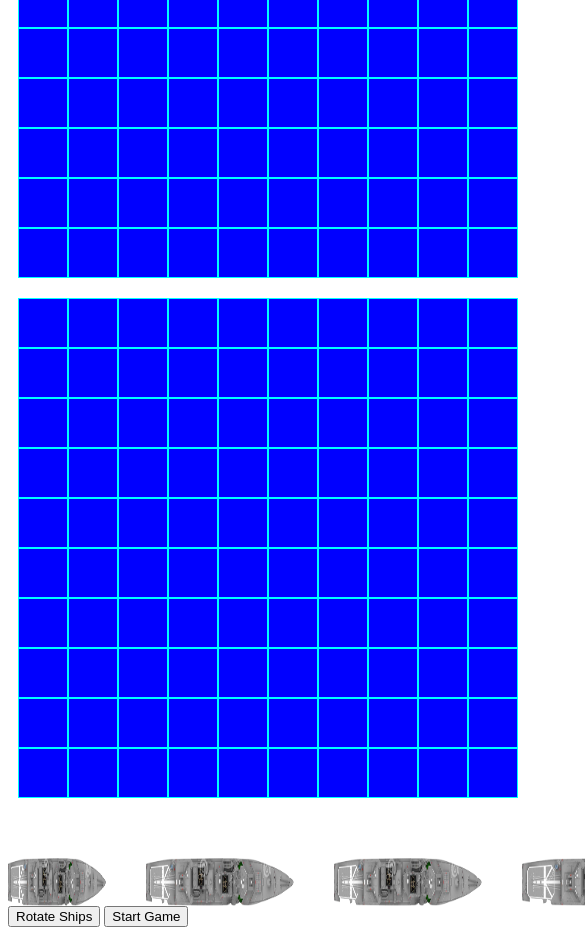
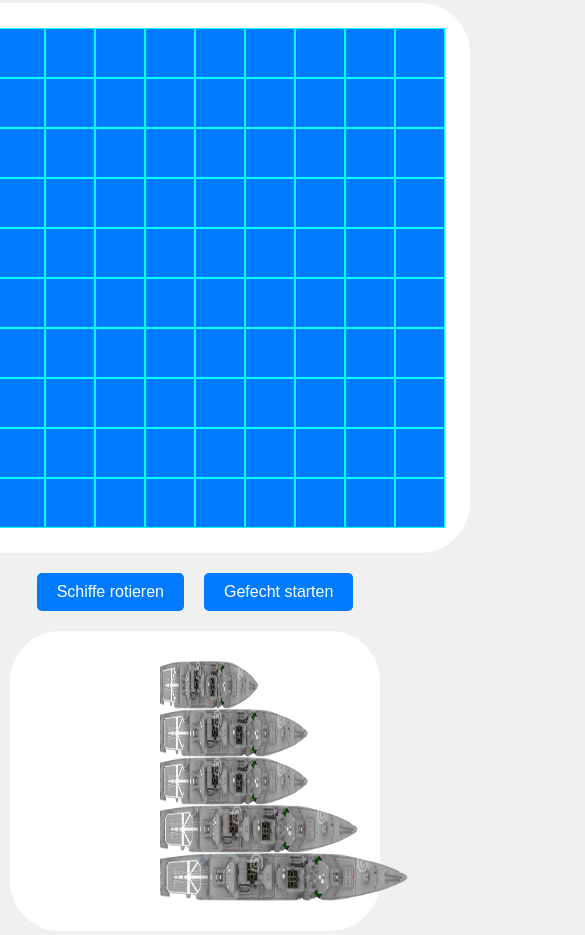
Before and after one commit to F-Palmer/Battleships, a website: page public/battleships.html in a window 390 px wide. Shown: the part 240-1175 px from the top of the page, 585 px wide, since content can reach past the window. Drawn offline with Linux system fonts and the light colour scheme.

Commit message:
Designverbesserungen, responsive Design, Dilaogverbesserung, Achtung es wird irgendwie nicht mehr richtig getrackt, wo man hinschießt

```diff
--- a/public/battleships.css
+++ b/public/battleships.css
@@ -1,6 +1,13 @@
 #gameContainer{
     display: flex;
-    justify-content: space-between;
+    flex-direction: column;
+    justify-content: center;
+    height: 100vh;
+}
+
+#gameFieldContainer{
+    display: flex;
+    justify-content: center;
     flex-wrap: wrap;
     align-items: center;
 
@@ -13,10 +20,13 @@
     margin: 10px;
     display: flex;
     flex-wrap: wrap;
+    background-color: white;
+    padding: 25px 25px;
+    border-radius: 50px;
 }
 
 .field{
-    background-color: blue;
+    background-color: #007BFF ;
 
     border-color: aqua;
     border: solid 1px aqua;
@@ -25,10 +35,14 @@
 }
 
 #shipContainer{
-    margin-top: 50px;
+    margin: 10px;
     display: flex;
+    flex-wrap: wrap;
     justify-content: space-between;
-    width: 1000px;
+    align-items:center;
+    background-color: white;
+    padding: 30px 150px;
+    border-radius: 50px;
 }
 
 .destroyer{
@@ -39,6 +53,7 @@
 .submarine{
     width: 148px;
     height: 48px;
+
 }
 
 .cruiser{
@@ -75,3 +90,17 @@
   .hidden{
     visibility: hidden;
   }
+
+  #gameStartDialog{
+    z-index: 10;
+  }
+
+  #gamebtns{
+    display: flex;
+    justify-content: center;
+    margin: 10px;
+  }
+  .gamebtn{
+    margin-left: 10px;
+    margin-right: 10px;
+  }
--- a/public/battleships.html
+++ b/public/battleships.html
@@ -4,10 +4,13 @@
         <meta charset="utf-8" />
 		<title>Battleships</title>
         <link rel="stylesheet" href="battleships.css">
+        <link rel="stylesheet" href="index.css">
 
 	</head>
 	<body>
-        <div id="gameContainer">
+
+        <div id="gameContainer" >
+            <div id="gameFieldContainer">
                 <div id="container1" class="container"></div>
                 <div id="container2" class="container"></div>
             </div>
@@ -17,16 +20,20 @@
             </dialog>
             <dialog id="gameEndDialog">
                 <div id="divGameEndDialog"></div>
-            <button onclick="closeGameEndDialog()">Back to start page</button>
+                <button onclick="repeatGameEndDialog()">Nochmal spiel</button>
+                <button onclick="closeGameEndDialog()">Zurück zur Starseite</button>
             </dialog>
+
+            <div id="gamebtns">
+                <button class="gamebtn" onclick="flip()">Schiffe rotieren</button>
+                <button class="gamebtn" id="startGameButton" onclick="startGame()">Gefecht starten</button>
+            </div>
+
             <div id="shipContainer"></div>
-        <button onclick="flip()">Rotate Ships</button>
-        <button id="startGameButton" onclick="startGame()">Start Game</button>
-
 
             <script src="fieldProperty.js"></script>
             <script src="ship.js"></script>
             <script src="battleships.js" ></script>
-
+        </div>
 	</body>
 </html>
--- a/public/battleships.js
+++ b/public/battleships.js
@@ -63,6 +63,12 @@ function closeGameEndDialog(){
     document.location.href = "/"
     gameEndDialog.close()
 }
+
+function repeatGameEndDialog(){
+    document.location.href = "/battleships.html"
+    gameEndDialog.close()
+}
+
 function setContainerStyle(container){
     container.style.width = `${squareWidth * amountOfRows}px`
     container.style.height = `${squareWidth * amountOfRows}px`
--- a/public/index.css
+++ b/public/index.css
@@ -1,8 +1,10 @@
-body {
+body{
     font-family: Arial, sans-serif;
     background-color: #f0f0f0;
     margin: 0;
     padding: 0;
+}
+.menuebody {
     display: flex;
     flex-direction: column;
     align-items: center;
--- a/server.js
+++ b/server.js
@@ -68,6 +68,8 @@ app.use(express.urlencoded({extended : true }))
 app.get("/", (req, res) => {
     res.render("index")
 })
+
+
 
 app.post("/startGame", (req, res) => {
     difficultyLevel = req.body.difficultyLevel
```
Also changed, not shown: public/anleitung.html (+4 -5 lines), public/impressum.html (+4 -4 lines), public/index.html (+6 -4 lines), public/index.js (+6 -4 lines). Lines whose indentation alone changed are shown as unchanged.
